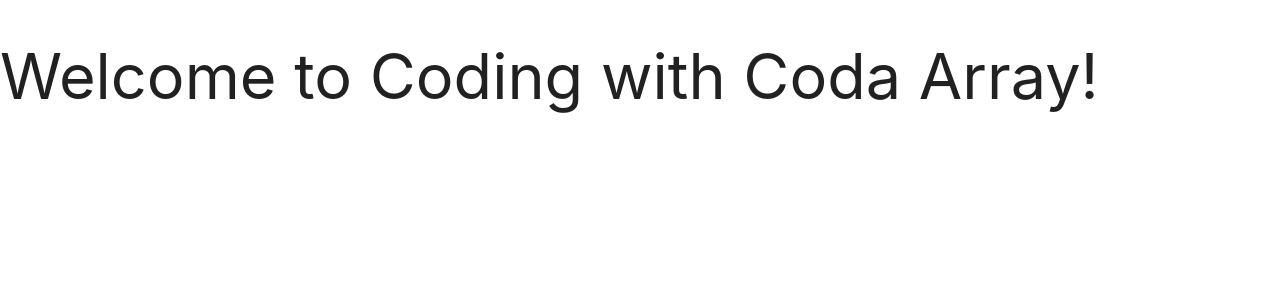
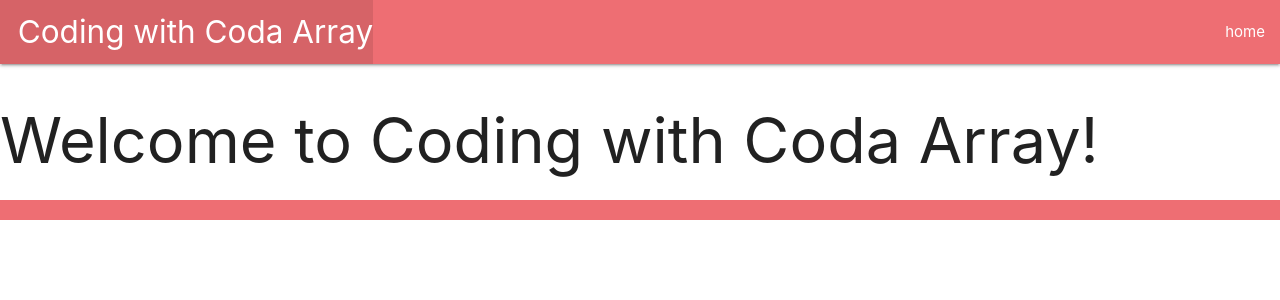
Before and after one commit to sweetvanloan/codingcoda, a Django app: page / in a window 1280 px wide. Shown: the top 300 px of the page. Run offline with Django 3.2, Linux system fonts and the light colour scheme.

Commit message:
base updated

```diff
--- a/main_app/static/style.css
+++ b/main_app/static/style.css
@@ -0,0 +1,3 @@
+body {
+    background-color: lightskyblue;
+}
--- a/main_app/templates/base.html
+++ b/main_app/templates/base.html
@@ -13,10 +13,26 @@
 </head>
 
 <body>
+    <nav>
+        <div class="nav-wrapper">
+            <ul>
+                <li><a href="{% url 'home' %}" class="left brand-logo">&nbsp;&nbsp;Coding with Coda Array</a></li>
+            </ul>
+            <ul class="right">
+                <li><a href="{% url 'home' %}">home</a></li>
+            </ul>
+        </div>
+    </nav>
+
+
     <div class="fragmanets">
         {% block content %}
         {% endblock %}
     </div>
+
+    <footer class="page-footer">
+        <div class="right">All Rights Reserved, &copy; 2020 Coding with Coda Array</div>
+    </footer>
 </body>
 
 </html>
--- a/main_app/templates/home.html
+++ b/main_app/templates/home.html
@@ -7,6 +7,9 @@
             Welcome to Coding with Coda Array!
         </h1>
     </div>
+
+
 </div>
 
+
 {% endblock %}
```
